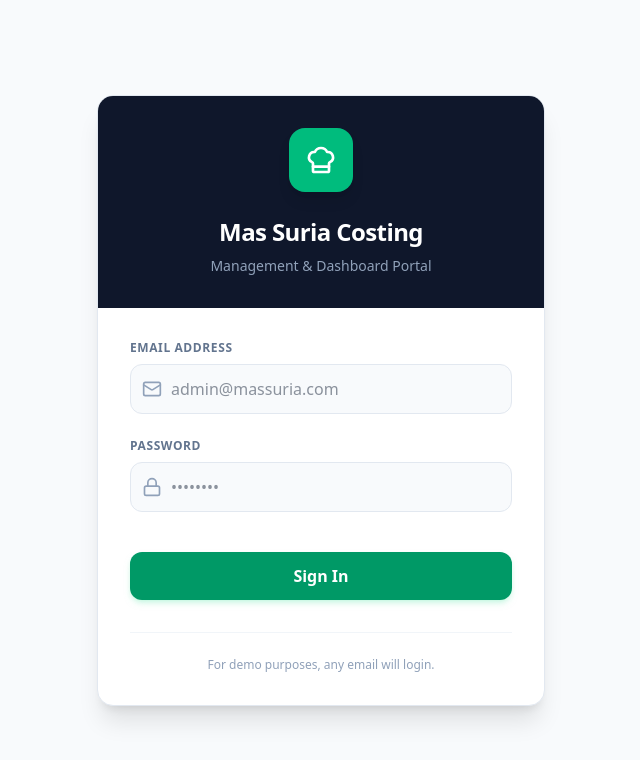
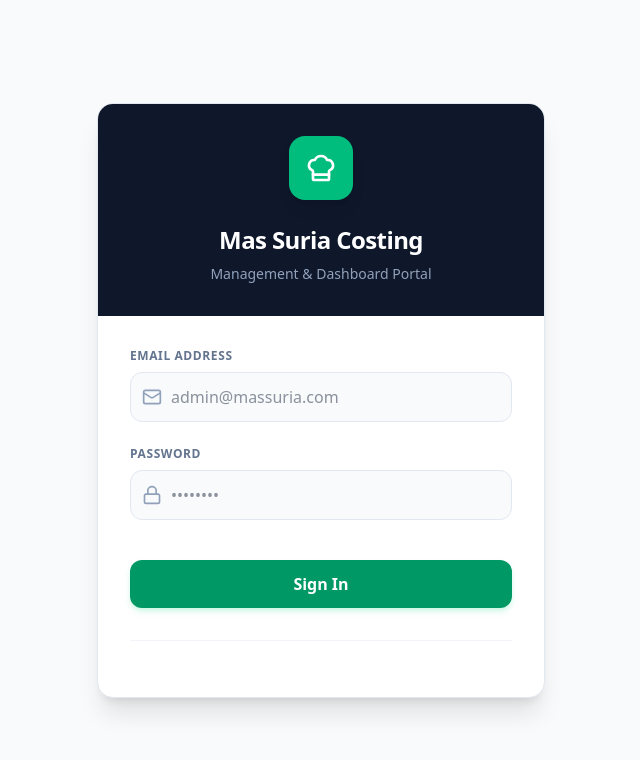
Before and after one commit to nurnaqibah01-cmd/massuriacosting1, a React (Vite) app: page / in a window 1280 px wide. Shown: the top 760 px of the page, without its empty margins (319-959 px from the left). Built offline with nearby package versions, Linux system fonts and the light colour scheme.

Commit message:
Update Login.tsx

```diff
--- a/src/components/Login.tsx
+++ b/src/components/Login.tsx
@@ -72,7 +72,7 @@ export default function Login({ onLogin }: LoginProps) {
           </form>
 
           <div className="mt-8 text-center pt-6 border-t border-slate-100">
-            <p className="text-xs text-slate-400 font-medium">For demo purposes, any email will login.</p>
+            <p className="text-xs text-slate-400 font-medium"> </p>
           </div>
         </div>
       </div>
```
